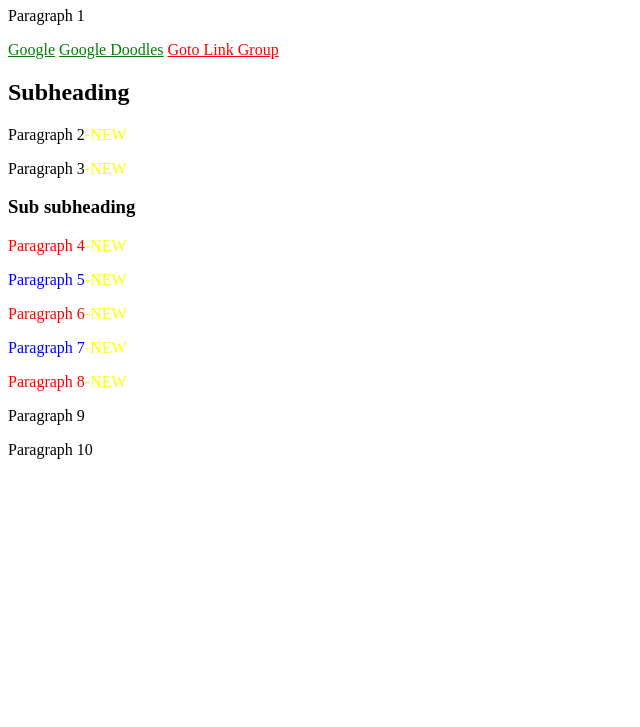
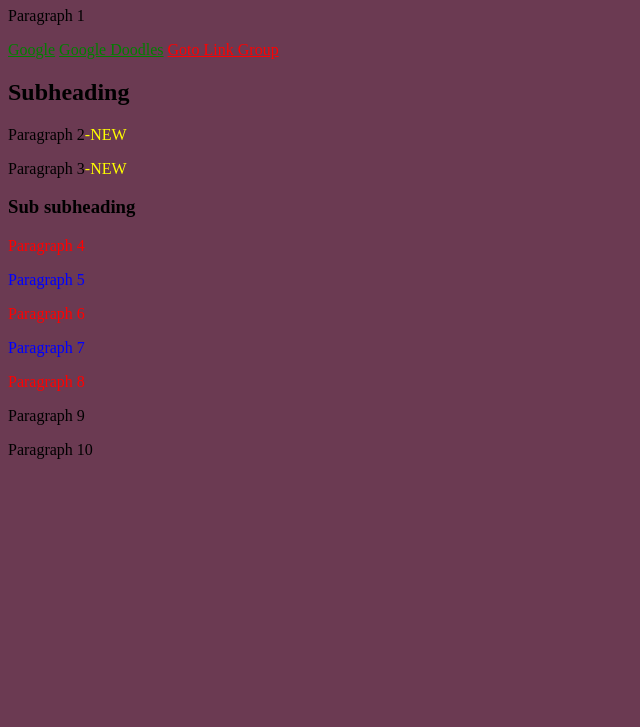
Before and after one commit to 01Leviathan10/Selectors, a plain HTML site: page index.html in a window 1280 px wide. Shown: the part 73-800 px from the top of the page, without its empty margins (0-640 px from the left). Drawn offline with Linux system fonts and the light colour scheme.

Commit message:
added class new

```diff
--- a/index.html
+++ b/index.html
@@ -5,6 +5,9 @@
     <meta charset="UTF-8">
     <title>Advanced CSS - Assignment 1</title>
     <style>
+        *{
+            background: rgb(107, 58, 82);
+        }
         a[href*="https://www.google.com/"]{
             color: green;
         }
@@ -17,11 +20,12 @@
         #second-div p:nth-of-type(even){
             color: blue;
         }
-        #first-div p::after{
+
+        .new::after{
             content: "-NEW";
             color: yellow;
         }
-         p:nth-child(8):hover{
+        p:nth-child(8):hover{
             font-style: italic;
         }
 
@@ -36,8 +40,8 @@
     <a href="https://www.link-group.eu/" target="_blank">Goto Link Group</a>
     <div id="first-div">
         <h2>Subheading</h2>
-        <p>Paragraph 2</p>
-        <p>Paragraph 3</p>
+        <p class="new">Paragraph 2</p>
+        <p class="new">Paragraph 3</p>
         <div id="second-div">
             <h3>Sub subheading</h3>
             <p>Paragraph 4</p>
```
